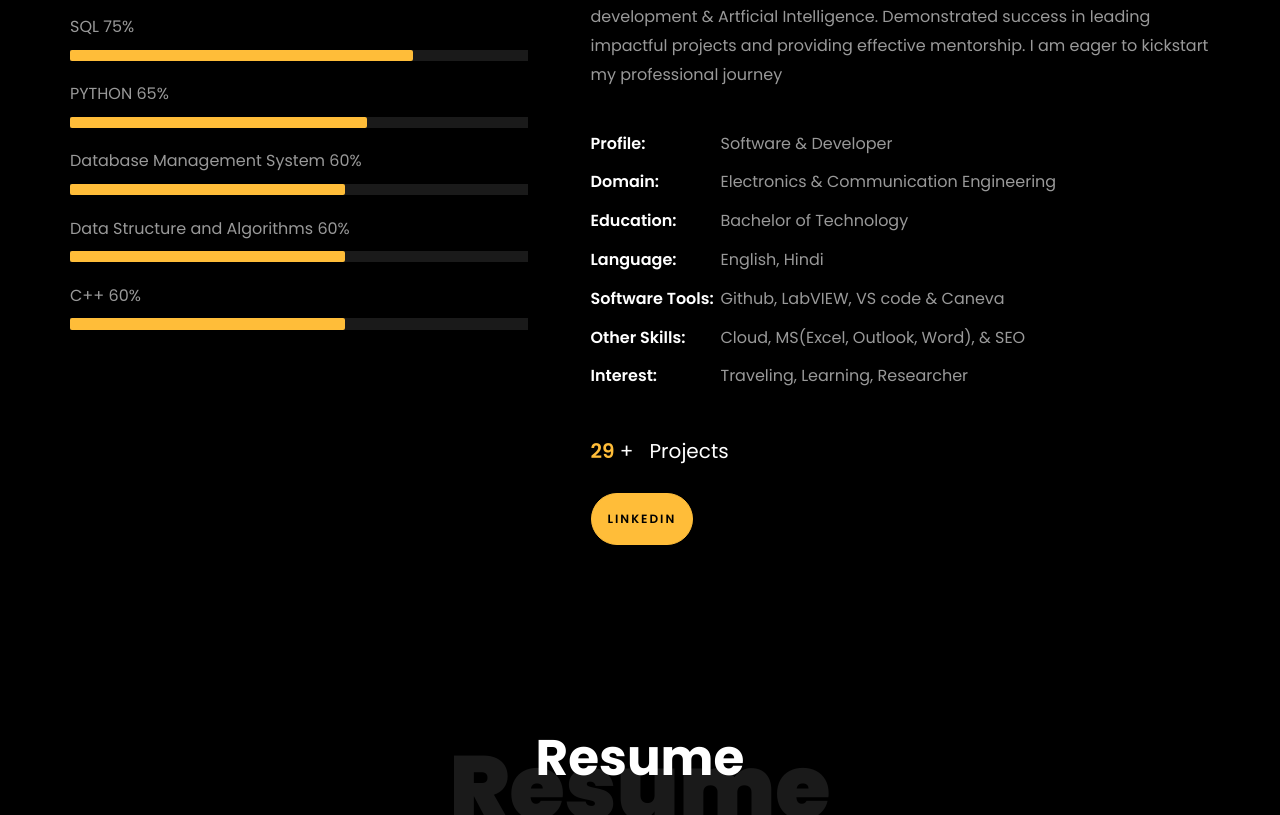
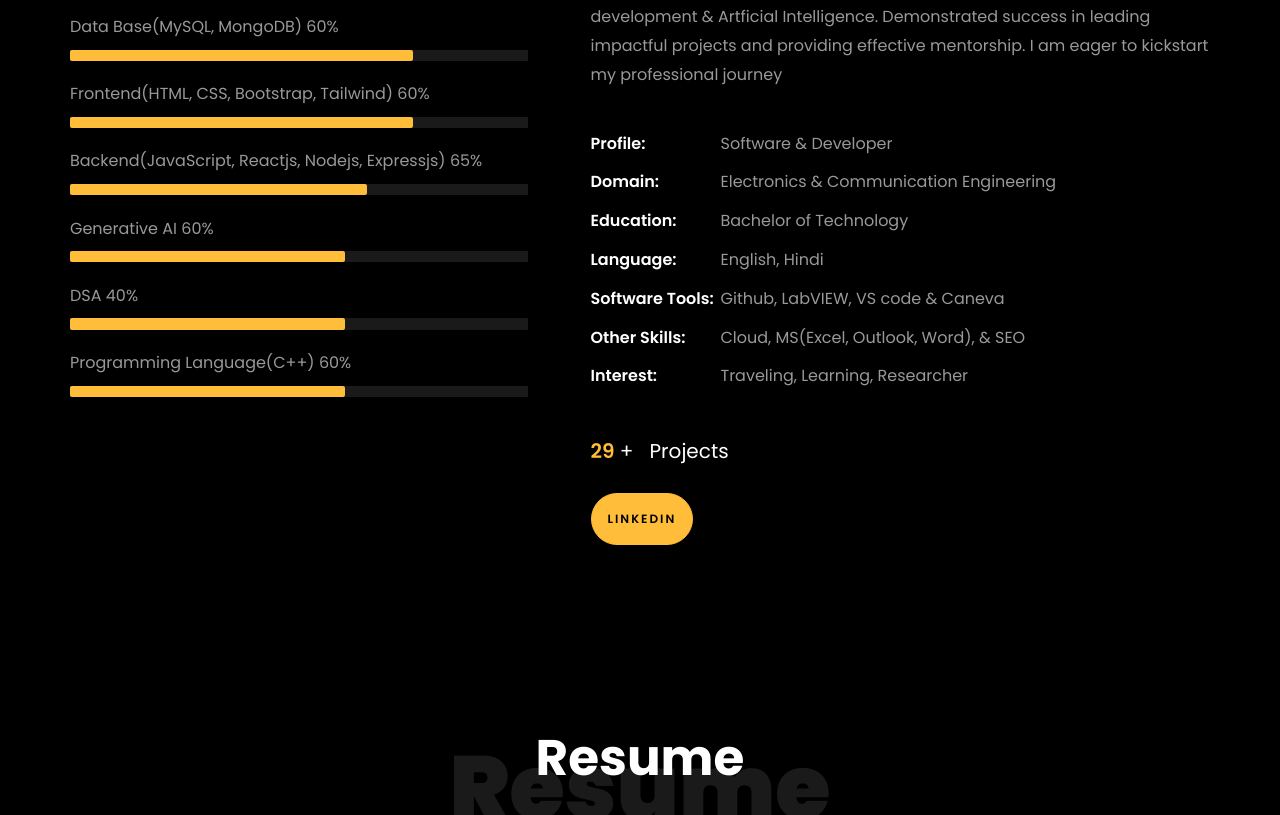
Before and after one commit to tusharraghav/personal_portfolio, a plain HTML site: page index.html in a window 1280 px wide. Shown: the part 1073-1888 px from the top of the page. Drawn offline with Linux system fonts and the light colour scheme; files whose address does not match are found by name.

Commit message:
Update index.html

```diff
--- a/index.html
+++ b/index.html
@@ -229,31 +229,37 @@
 
 								<div class="skill-mf">
 									<p class="title-s">Technical Skills</p>
-									<span>SQL</span> <span class="pull-right">75%</span>
+									<span>Data Base(MySQL, MongoDB)</span> <span class="pull-right">60%</span>
 									<div class="progress">
 										<div class="progress-bar" role="progressbar" style="width: 75%;" aria-valuenow="75" aria-valuemin="0"
 											aria-valuemax="100"></div>
 									</div>
 
-									<span>PYTHON</span> <span class="pull-right">65%</span>
+									<span>Frontend(HTML, CSS, Bootstrap, Tailwind)</span> <span class="pull-right">60%</span>
+									<div class="progress">
+										<div class="progress-bar" role="progressbar" style="width: 75%;" aria-valuenow="75" aria-valuemin="0"
+											aria-valuemax="100"></div>
+									</div>
+
+									<span>Backend(JavaScript, Reactjs, Nodejs, Expressjs)</span> <span class="pull-right">65%</span>
 									<div class="progress">
 										<div class="progress-bar" role="progressbar" style="width: 65%" aria-valuenow="65" aria-valuemin="0"
 											aria-valuemax="100"></div>
 									</div>
 
-									<span>Database Management System</span> <span class="pull-right">60%</span>
+									<span>Generative AI</span> <span class="pull-right">60%</span>
 									<div class="progress">
 										<div class="progress-bar" role="progressbar" style="width: 60%" aria-valuenow="60" aria-valuemin="0"
 											aria-valuemax="100"></div>
 									</div>
 
-									<span>Data Structure and Algorithms </span> <span class="pull-right">60%</span>
+									<span>DSA</span> <span class="pull-right">40%</span>
 									<div class="progress">
 										<div class="progress-bar" role="progressbar" style="width: 60%" aria-valuenow="60" aria-valuemin="0"
 											aria-valuemax="100"></div>
 									</div>
 
-									<span>C++</span> <span class="pull-right">60%</span>
+									<span>Programming Language(C++)</span> <span class="pull-right">60%</span>
 									<div class="progress">
 										<div class="progress-bar" role="progressbar" style="width: 60%" aria-valuenow="60" aria-valuemin="0"
 											aria-valuemax="100"></div>
```
